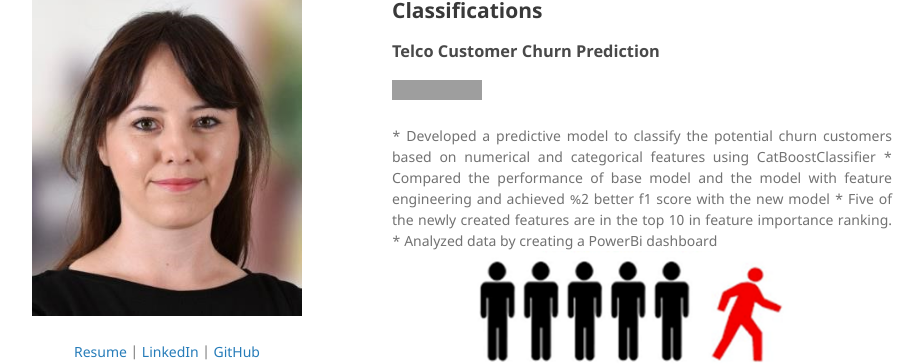
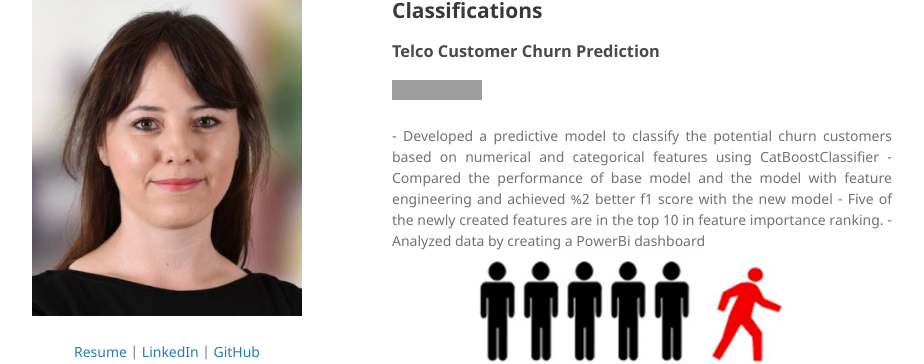
Before and after one commit to EmineCerit/EmineCerit.gitgub.io, a Jekyll site: the page built from index.md, in a window 1280 px wide and 900 px high. Shown: the part 131-495 px from the top of the window, without its empty margins (178-1102 px from the left). Built offline with Jekyll 4.4.1, drawn with Linux system fonts in a browser that asks for light colours; our own code applies the rules of GitHub Pages for plain Markdown files; grey boxes are pictures that could not be loaded.

```diff
--- a/index.md
+++ b/index.md
@@ -8,10 +8,10 @@
 
 <div style="text-align: justify">
 
-* Developed a predictive model to classify the potential churn customers based on numerical and categorical features using CatBoostClassifier
-* Compared the performance of base model and the model with feature engineering and achieved %2 better f1 score with the new model
-* Five of the newly created features are in the top 10 in feature importance ranking.
-* Analyzed data by creating a PowerBi dashboard
+- Developed a predictive model to classify the potential churn customers based on numerical and categorical features using CatBoostClassifier
+- Compared the performance of base model and the model with feature engineering and achieved %2 better f1 score with the new model
+- Five of the newly created features are in the top 10 in feature importance ranking.
+- Analyzed data by creating a PowerBi dashboard
 
 </div>
 
```
